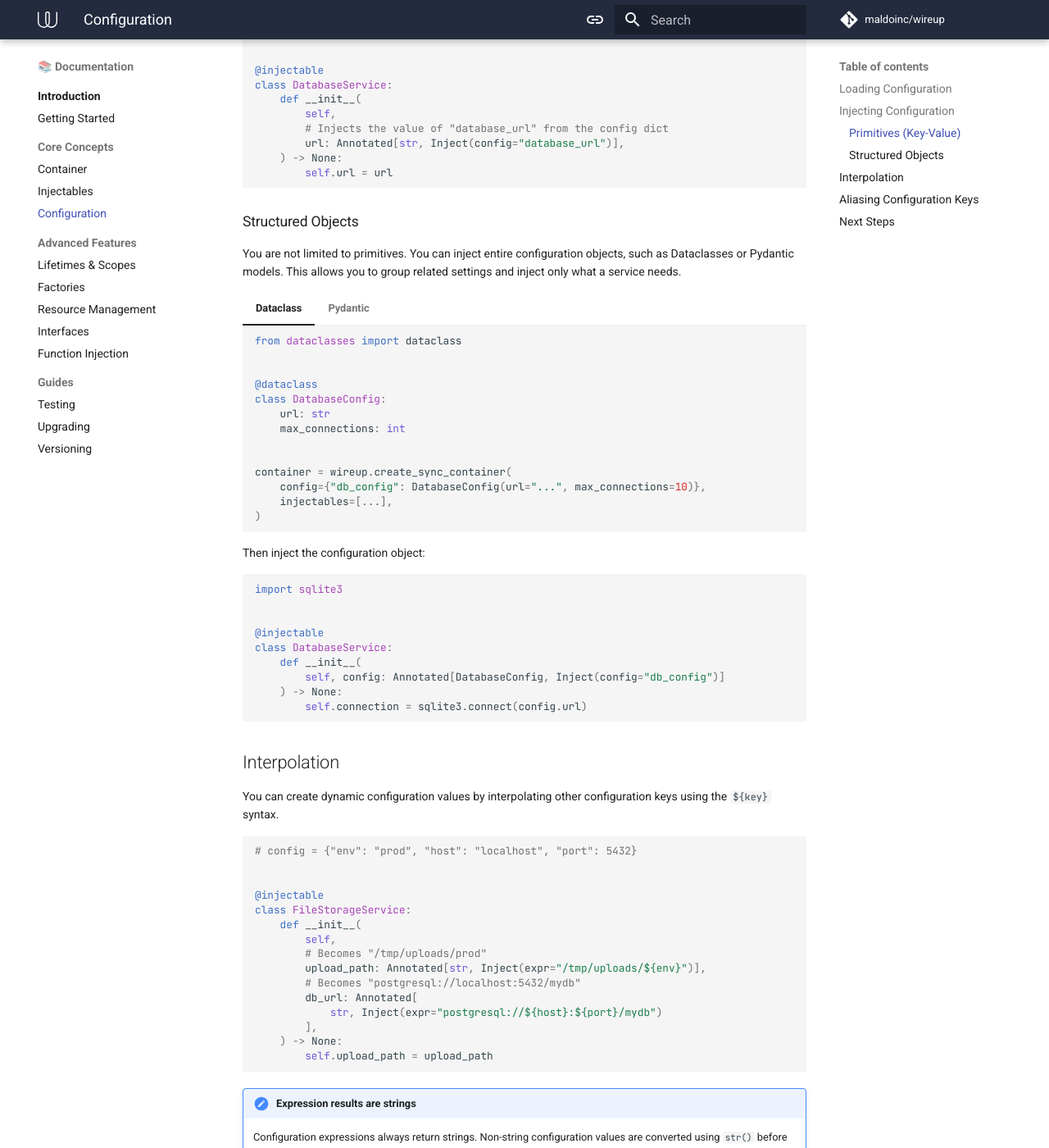
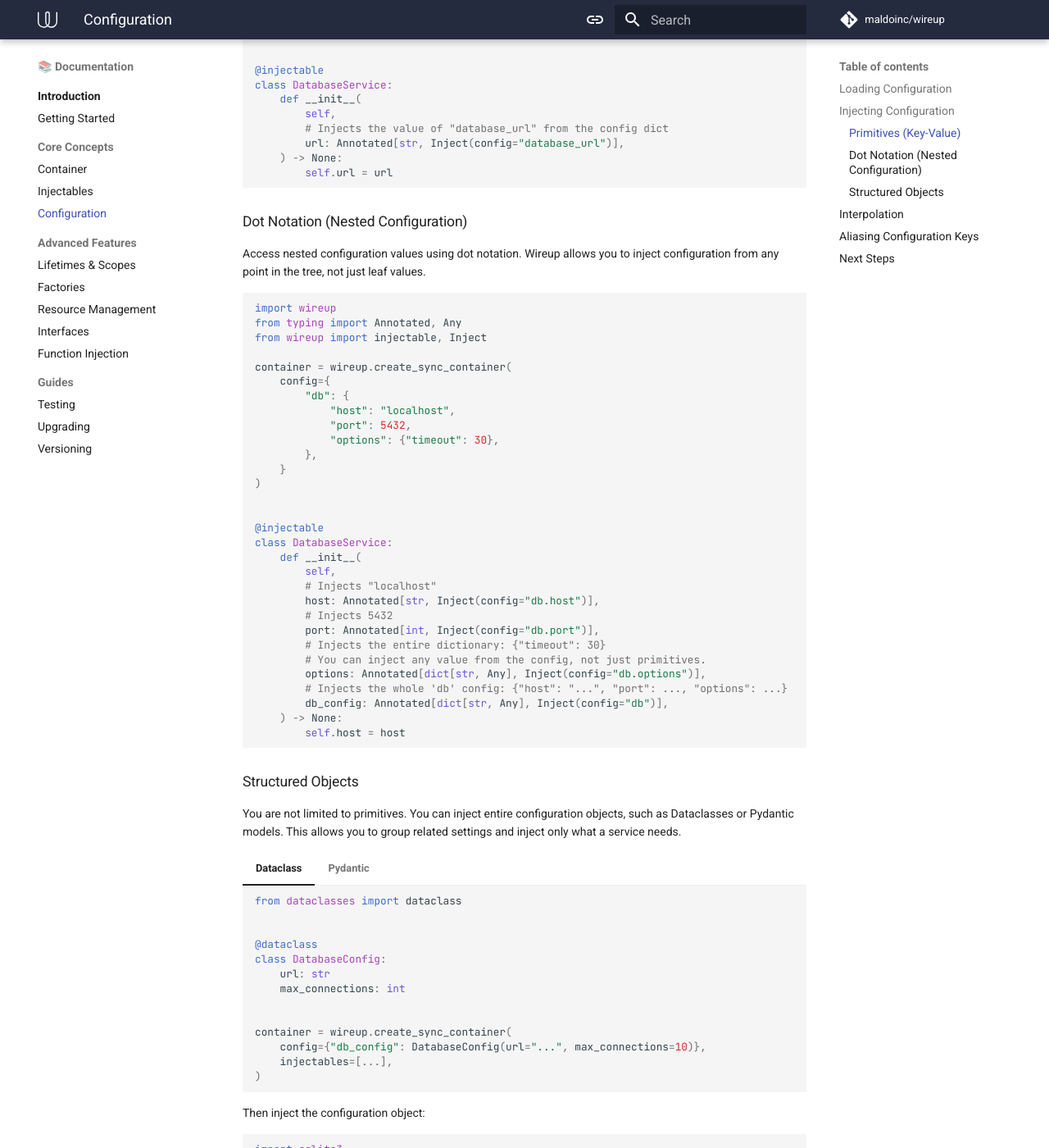
Before and after one commit to maldoinc/wireup, an MkDocs documentation site: the page built from docs/pages/configuration.md, in a window 1280 px wide and 1400 px high, scrolled down 739 px. Shown: the whole window at 82% size. Built offline with MkDocs 1.6.1 and Material for MkDocs 9.7.7, drawn with Linux system fonts in a browser that asks for light colours; comment, search, counter and statistics services are not loaded; the version menu is left out.

Commit message:
Document configuration dot-notation

````diff
--- a/docs/pages/configuration.md
+++ b/docs/pages/configuration.md
@@ -37,6 +37,44 @@ class DatabaseService:
         url: Annotated[str, Inject(config="database_url")],
     ) -> None:
         self.url = url
+```
+
+### Dot Notation (Nested Configuration)
+
+Access nested configuration values using dot notation. Wireup allows you to inject configuration from any point in the
+tree, not just leaf values.
+
+```python
+import wireup
+from typing import Annotated, Any
+from wireup import injectable, Inject
+
+container = wireup.create_sync_container(
+    config={
+        "db": {
+            "host": "localhost",
+            "port": 5432,
+            "options": {"timeout": 30},
+        },
+    }
+)
+
+
+@injectable
+class DatabaseService:
+    def __init__(
+        self,
+        # Injects "localhost"
+        host: Annotated[str, Inject(config="db.host")],
+        # Injects 5432
+        port: Annotated[int, Inject(config="db.port")],
+        # Injects the entire dictionary: {"timeout": 30}
+        # You can inject any value from the config, not just primitives.
+        options: Annotated[dict[str, Any], Inject(config="db.options")],
+        # Injects the whole 'db' config: {"host": "...", "port": ..., "options": ...}
+        db_config: Annotated[dict[str, Any], Inject(config="db")],
+    ) -> None:
+        self.host = host
 ```
 
 ### Structured Objects
````
